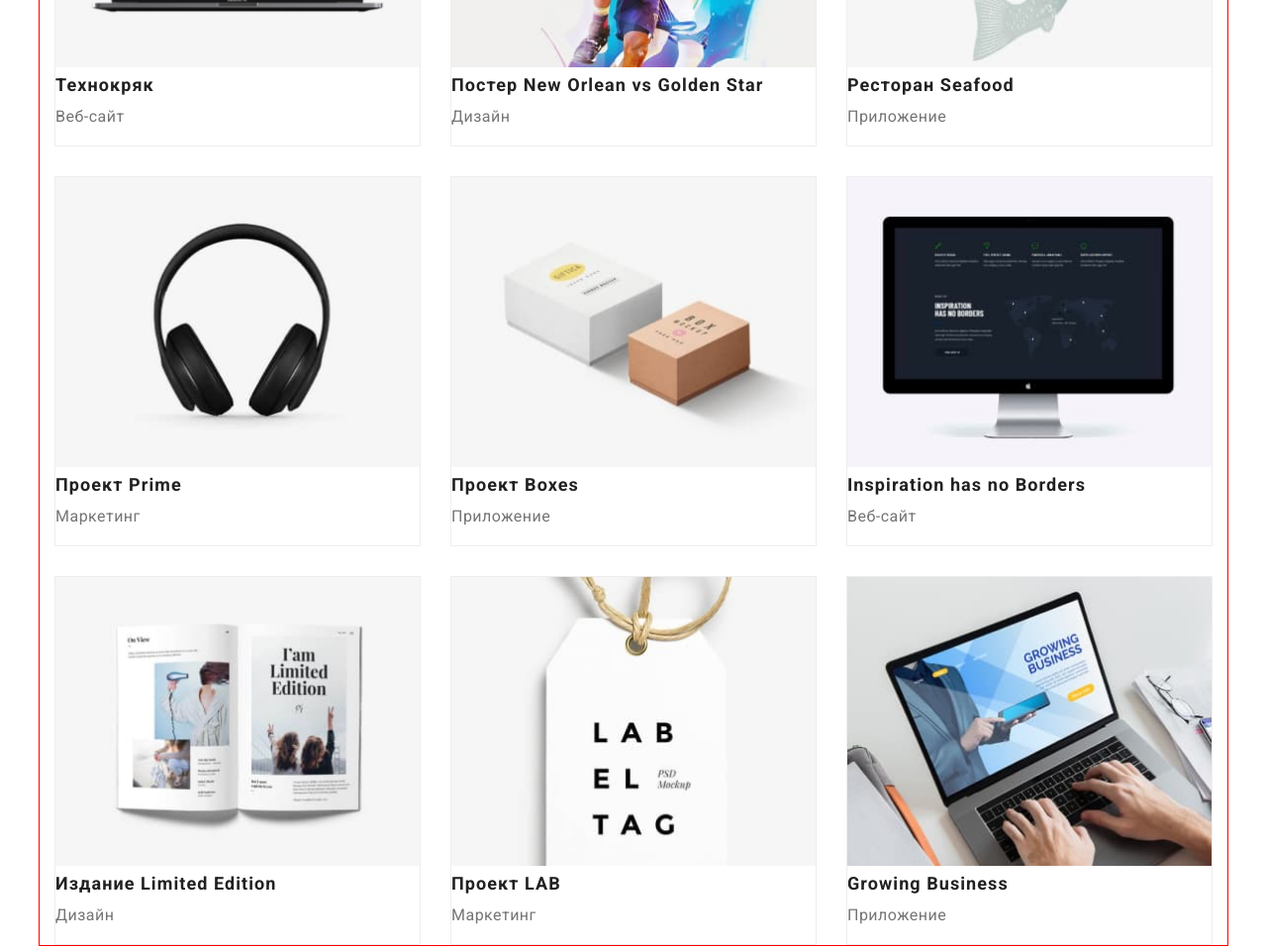
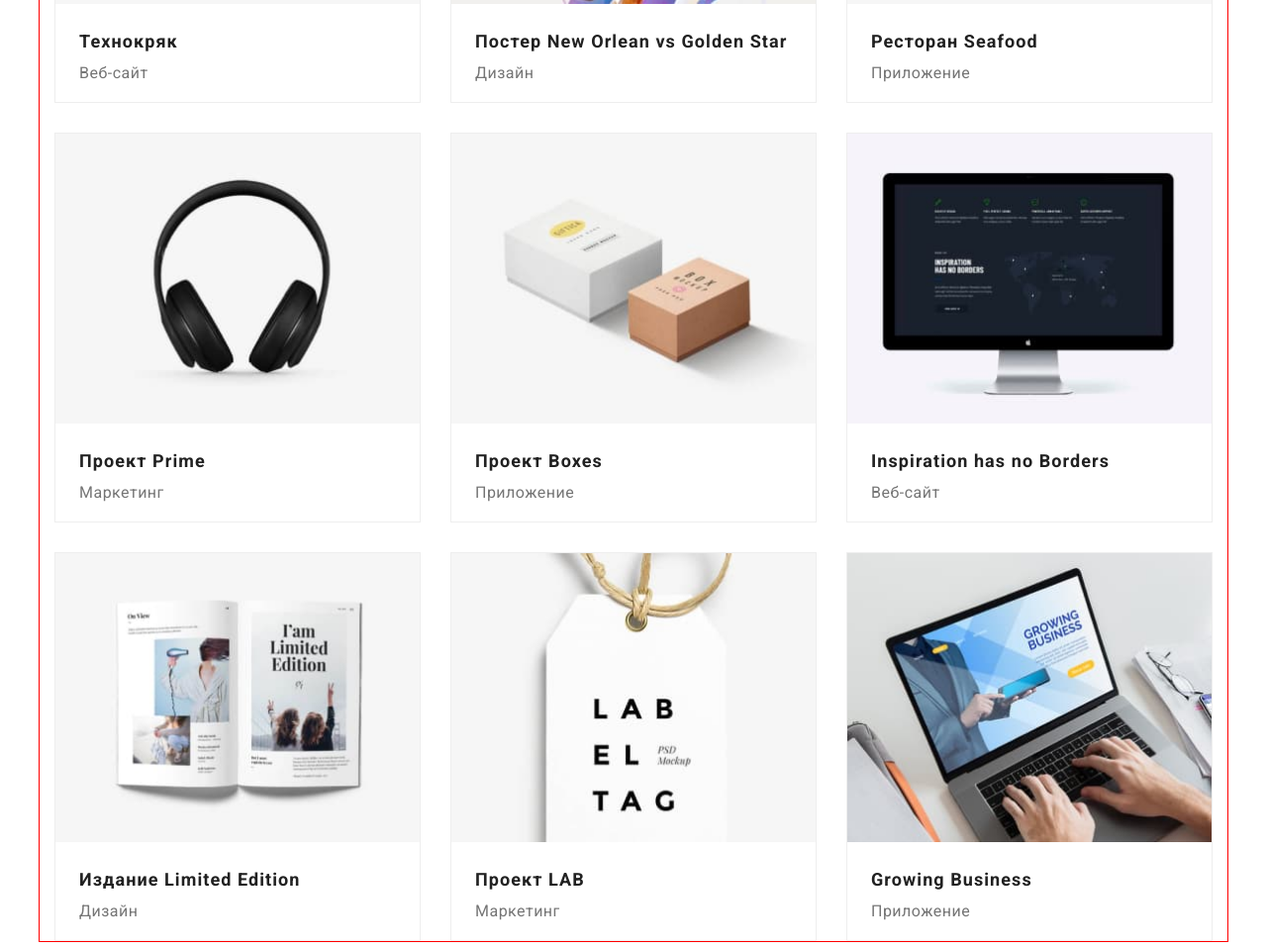
Before and after one commit to KristinaBatyo/goit-markup-hw-03, a plain HTML site: page portfolio.html in a window 1280 px wide. Shown: the part 538-1496 px from the top of the page at 99% size. Drawn offline with nearby package versions, Linux system fonts and the light colour scheme.

Commit message:
corrected

```diff
--- a/css/styles.css
+++ b/css/styles.css
@@ -53,8 +53,6 @@ header {
     border-width: 1px;
     border-style: solid;
     border-color: #ECECEC;
-    padding-top: 32px;
-    padding-bottom: 32px;
 }
 
 .logo {
@@ -66,6 +64,9 @@ font-size: 26px;
 line-height: 1.19;
 letter-spacing: 0.03em;
 text-decoration: none;
+}
+
+.header .logo {
 margin-right: 93px;
 padding-top: 25px;
 padding-bottom: 25px;
@@ -287,7 +288,7 @@ margin-right: 30px;
 
 .section.team {
     background-color: #F5F4FA;
-    padding-top: 186px;
+    padding-top: 94px;
     padding-bottom: var(--padding-backdown);
 }
 .text-link {
@@ -332,12 +333,20 @@ address {
     color: var(--accent-color);
 }
 
+
+
 .futer-icon {
     background-color: var(--backgroubd-color);
     padding-top: 60px;
     padding-bottom: 60px;
 
 }
+
+
+.adress-futer {
+    margin-top: 20px;
+}
+
 
 /* -------------- PORTFOLIO -------------- */
 .subject-button {
@@ -398,7 +407,6 @@ address {
 }
 
 .project-name {
-    padding-bottom: 20px;
     background-color: var(--background-white-color);
     width: 370px;
     border: 1px solid #EEEEEE;
@@ -408,3 +416,7 @@ address {
     flex-wrap: wrap;
     gap: 30px;
 }
+
+.project-title {
+    padding: 20px 24px;
+}
--- a/portfolio.html
+++ b/portfolio.html
@@ -44,49 +44,58 @@
 
         <ul class="list decoration">
             <li class="project-name">
-                <a href="" class="list-decoration"> <img src="./images/img8.jpg" alt="фото-8" width="370" height="294">
-                <h3 class="subject-desk"> Технокряк </h3> <p class="section-content">Веб-сайт</p> </a>
-
+                <img src="./images/img8.jpg" alt="фото-8" width="370" height="294">
+                    <div class="project-title">
+                    <h3 class="subject-desk"> Технокряк </h3> <p class="section-content">Веб-сайт</p>
+                </div>
             </li>
             <li class="project-name">
-                <a href="" class="list-decoration"> <img src="./images/img9.jpg" alt="фото-9" width="370" height="294">
-                <h3 class="subject-desk"> Постер New Orlean vs Golden Star </h3> <p class="section-content">Дизайн</p>  </a>
-
+                <img src="./images/img9.jpg" alt="фото-9" width="370" height="294">
+                    <div class="project-title">
+                    <h3 class="subject-desk"> Постер New Orlean vs Golden Star </h3> <p class="section-content">Дизайн</p>
+                </div>
             </li>
             <li class="project-name">
-                <a href="" class="list-decoration"> <img src="./images/img10.jpg" alt="фото-10" width="370" height="294">
-                <h3 class="subject-desk"> Ресторан Seafood </h3> <p class="section-content">Приложение</p>  </a>
-
+                <img src="./images/img10.jpg" alt="фото-10" width="370" height="294">
+                <div class="project-title">
+                    <h3 class="subject-desk"> Ресторан Seafood </h3> <p class="section-content">Приложение</p>
+                </div>
             </li>
             <li class="project-name">
-                <a href="" class="list-decoration"> <img src="./images/img16.jpg" alt="фото-11" width="370" height="294">
-                <h3 class="subject-desk"> Проект Prime </h3> <p class="section-content">Маркетинг</p> </a>
-
+                <img src="./images/img16.jpg" alt="фото-11" width="370" height="294">
+                <div class="project-title">
+                    <h3 class="subject-desk"> Проект Prime </h3> <p class="section-content">Маркетинг</p>
+                </div>
             </li>
             <li class="project-name">
-                <a href="" class="list-decoration"> <img src="./images/img11.jpg" alt="фото-12" width="370" height="294">
-                <h3 class="subject-desk"> Проект Boxes </h3> <p class="section-content">Приложение</p> </a>
-
+                <img src="./images/img11.jpg" alt="фото-12" width="370" height="294">
+                <div class="project-title">
+                    <h3 class="subject-desk"> Проект Boxes </h3> <p class="section-content">Приложение</p>
+                </div>
             </li>
             <li class="project-name">
-                <a href="" class="list-decoration"> <img src="./images/img12.jpg" alt="фото-13" width="370" height="294">
-                <h3 class="subject-desk"> Inspiration has no Borders </h3> <p class="section-content">Веб-сайт</p> </a>
-
+                <img src="./images/img12.jpg" alt="фото-13" width="370" height="294">
+                <div class="project-title">
+                    <h3 class="subject-desk"> Inspiration has no Borders </h3> <p class="section-content">Веб-сайт</p>
+                </div>
             </li>
             <li class="project-name">
-                <a href="" class="list-decoration"> <img src="./images/img13.jpg" alt="фото-14" width="370" height="294">
-                <h3 class="subject-desk"> Издание Limited Edition </h3> <p class="section-content">Дизайн</p>  </a>
-
+                <img src="./images/img13.jpg" alt="фото-14" width="370" height="294">
+                <div class="project-title">
+                    <h3 class="subject-desk"> Издание Limited Edition </h3> <p class="section-content">Дизайн</p>
+                </div>
             </li>
             <li class="project-name">
-                <a href="" class="list-decoration"> <img src="./images/img14.jpg" alt="фото-15" width="370" height="294">
-                <h3 class="subject-desk"> Проект LAB </h3> <p class="section-content">Маркетинг</p>  </a>
-
+                <img src="./images/img14.jpg" alt="фото-15" width="370" height="294">
+                <div class="project-title">
+                    <h3 class="subject-desk"> Проект LAB </h3> <p class="section-content">Маркетинг</p>
+                </div>
             </li>
             <li class="project-name">
-                <a href="" class="list-decoration"> <img src="./images/img15.jpg" alt="фото-7" width="370" height="294">
-                <h3 class="subject-desk"> Growing Business </h3> <p class="section-content">Приложение</p> </a>
-
+                <img src="./images/img15.jpg" alt="фото-7" width="370" height="294">
+                <div class="project-title">
+                    <h3 class="subject-desk"> Growing Business </h3> <p class="section-content">Приложение</p>
+                </div>
             </li>
             </ul>
             </div>
@@ -96,8 +105,8 @@
     <!--Футер-->
     <footer class="futer-icon">
         <div class="container">
-        <a href="./index.html" class="logo">Web<span class="logo-light">Studio</span></a>
-        <address>
+        <a href="./index.html" class="logo futer-logo">Web<span class="logo-light">Studio</span></a>
+        <address class="adress-futer">
             г. Киев, пр-т Леси Украинки, 26 <br>
             <a href="mailto:info@example.com" class="contacts">info@example.com</a> <br>
             <a href="tel:+38099111111" class="contacts">+38 099 111 11 11</a>
```
Also changed, not shown: index.html (+2 -2 lines).
